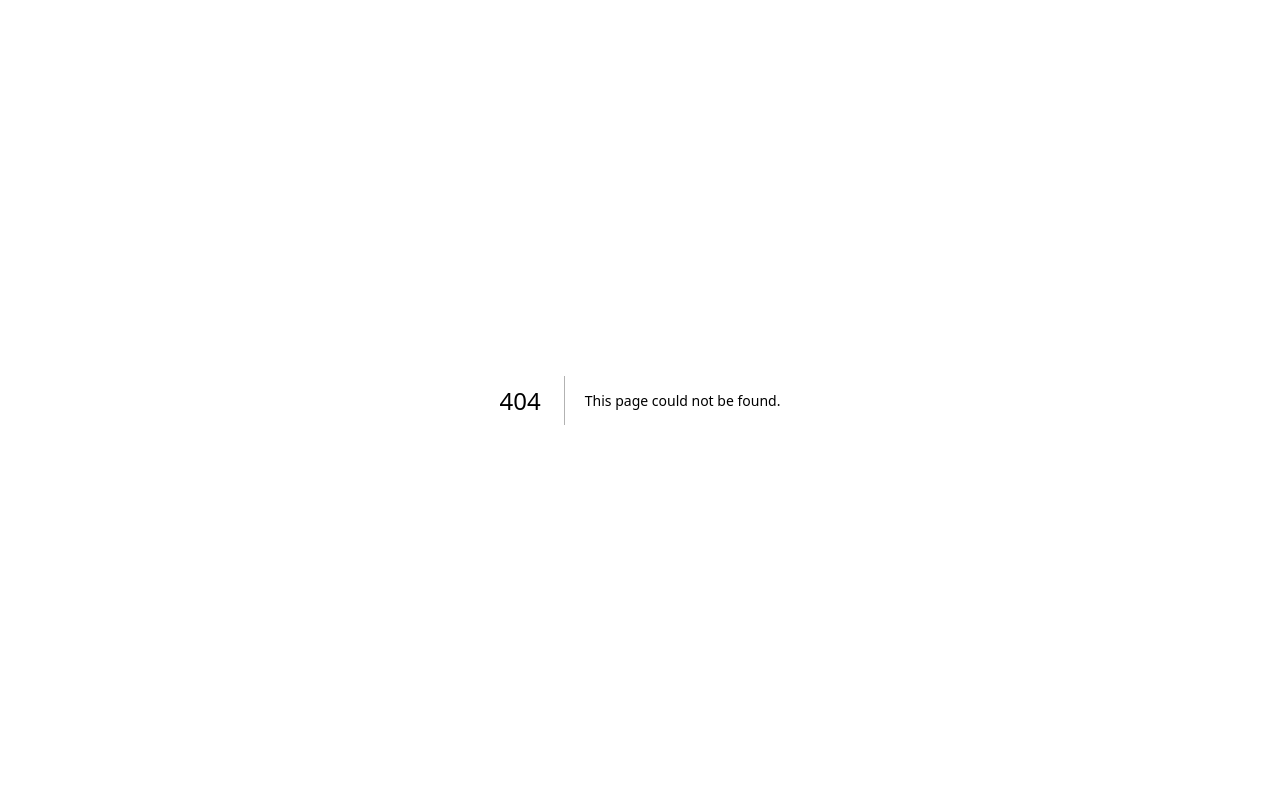
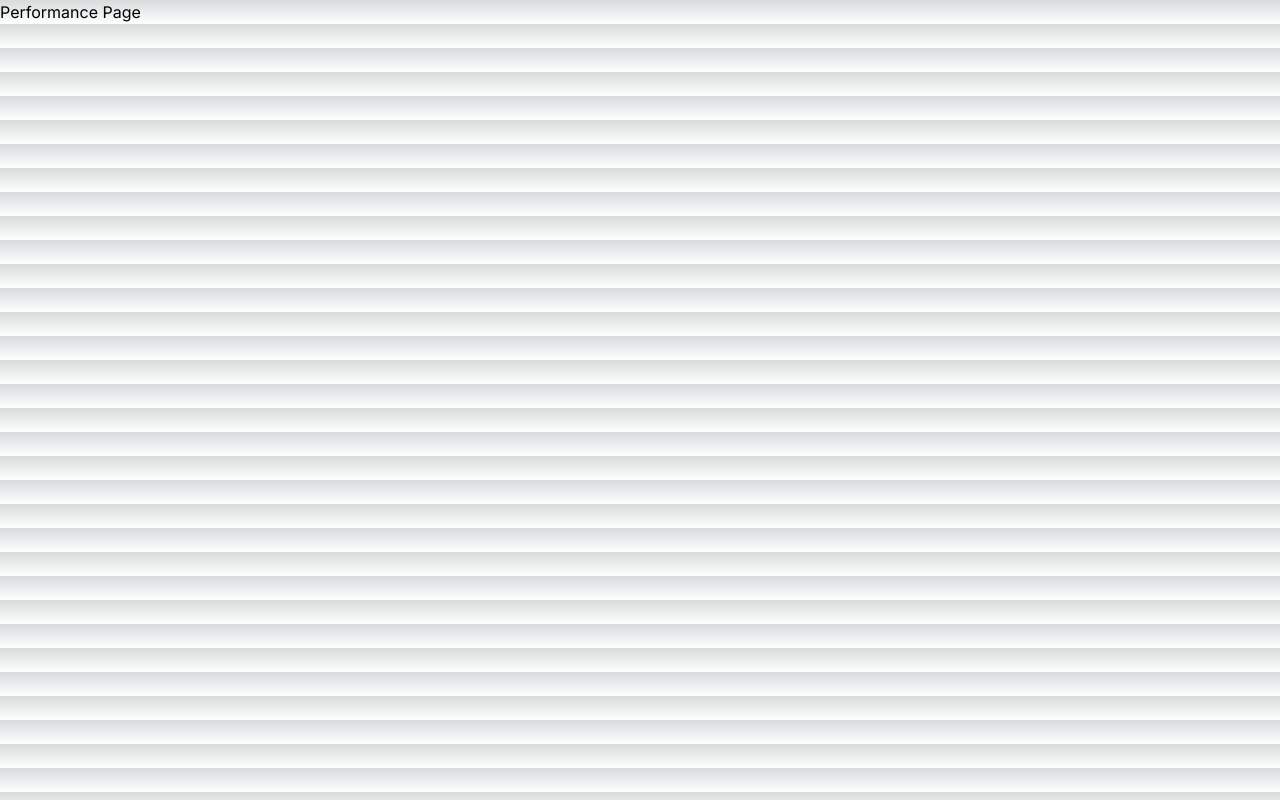
Before and after one commit to acelero-webdev/nextjs-udemy-corp-demo, a Next.js app: page /performance in a window 1280 px wide. Before the commit this address had no page. Built offline with nearby package versions, Linux system fonts and the light colour scheme.

Commit message:
add routes and pages for reliability, scale and performance

```diff
--- /dev/null
+++ b/src/app/performance/page.tsx
@@ -0,0 +1,5 @@
+export default function PerformancePage() {
+    return (
+      <div>Performance Page</div>
+    );
+  }
--- /dev/null
+++ b/src/app/reliability/page.tsx
@@ -0,0 +1,5 @@
+export default function ReliabilityPage() {
+    return (
+      <div>Reliability Page</div>
+    );
+  }
--- /dev/null
+++ b/src/app/scale/page.tsx
@@ -0,0 +1,5 @@
+export default function ScalePage() {
+    return (
+      <div>Scale Page</div>
+    );
+  }
```
